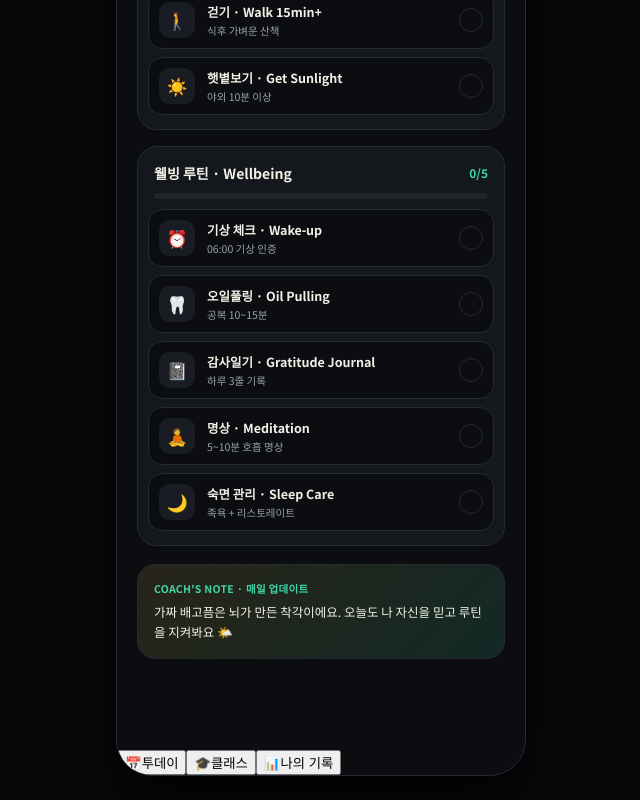
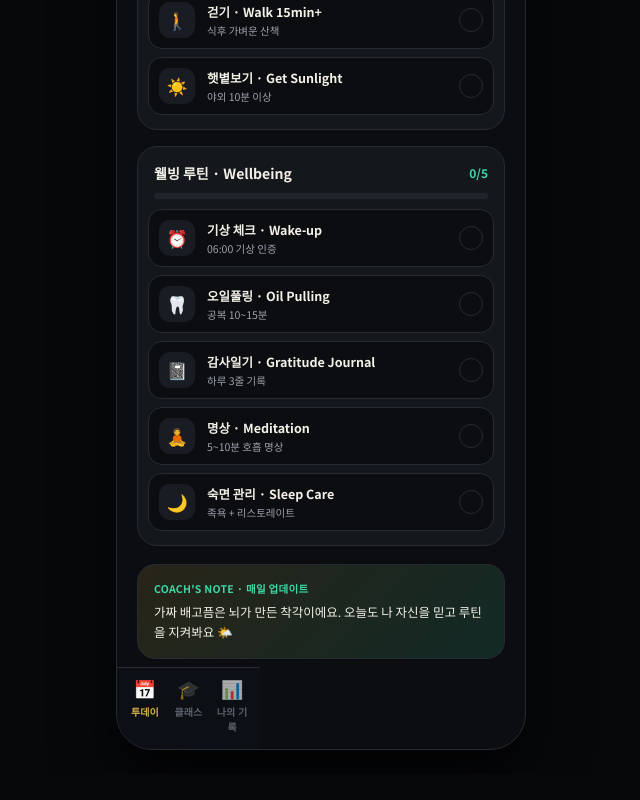
Before and after one commit to AromaticStudio/neurocell-web, a Next.js app: page / in a window 1280 px wide. Shown: the part 652-1452 px from the top of the page, without its empty margins (319-959 px from the left). After the commit the page ends 1426 px from the top, so only its background shows below. Built offline with nearby package versions, Linux system fonts and the light colour scheme.

Commit message:
fix: match tabbar classnames with globals css

```diff
--- a/app/page.tsx
+++ b/app/page.tsx
@@ -212,32 +212,32 @@ export default function Home() {
         </div>
 
         {/* 하단 내비게이션 바 */}
-        <nav className="bottom-nav">
+        <nav className="tabbar">
           <button
             type="button"
             onClick={() => setCurrentTab('today')}
-            className={`nav-item ${currentTab === 'today' ? 'active' : ''}`}
+            className={`tab-item ${currentTab === 'today' ? 'active' : ''}`}
           >
-            <span className="nav-ic">📅</span>
-            <span className="nav-lb">투데이</span>
+            <span className="ic">📅</span>
+            <span>투데이</span>
           </button>
 
           <button
             type="button"
             onClick={() => setCurrentTab('class')}
-            className={`nav-item ${currentTab === 'class' ? 'active' : ''}`}
+            className={`tab-item ${currentTab === 'class' ? 'active' : ''}`}
           >
-            <span className="nav-ic">🎓</span>
-            <span className="nav-lb">클래스</span>
+            <span className="ic">🎓</span>
+            <span>클래스</span>
           </button>
 
           <button
             type="button"
             onClick={() => setCurrentTab('record')}
-            className={`nav-item ${currentTab === 'record' ? 'active' : ''}`}
+            className={`tab-item ${currentTab === 'record' ? 'active' : ''}`}
           >
-            <span className="nav-ic">📊</span>
-            <span className="nav-lb">나의 기록</span>
+            <span className="ic">📊</span>
+            <span>나의 기록</span>
           </button>
         </nav>
 
```
